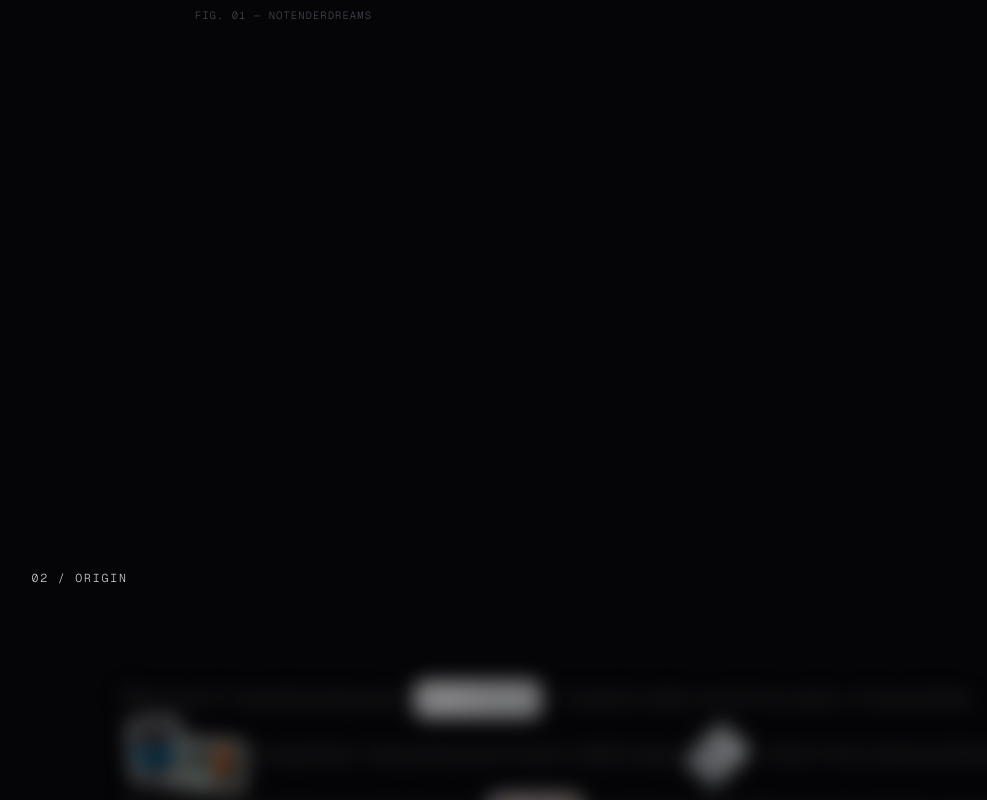
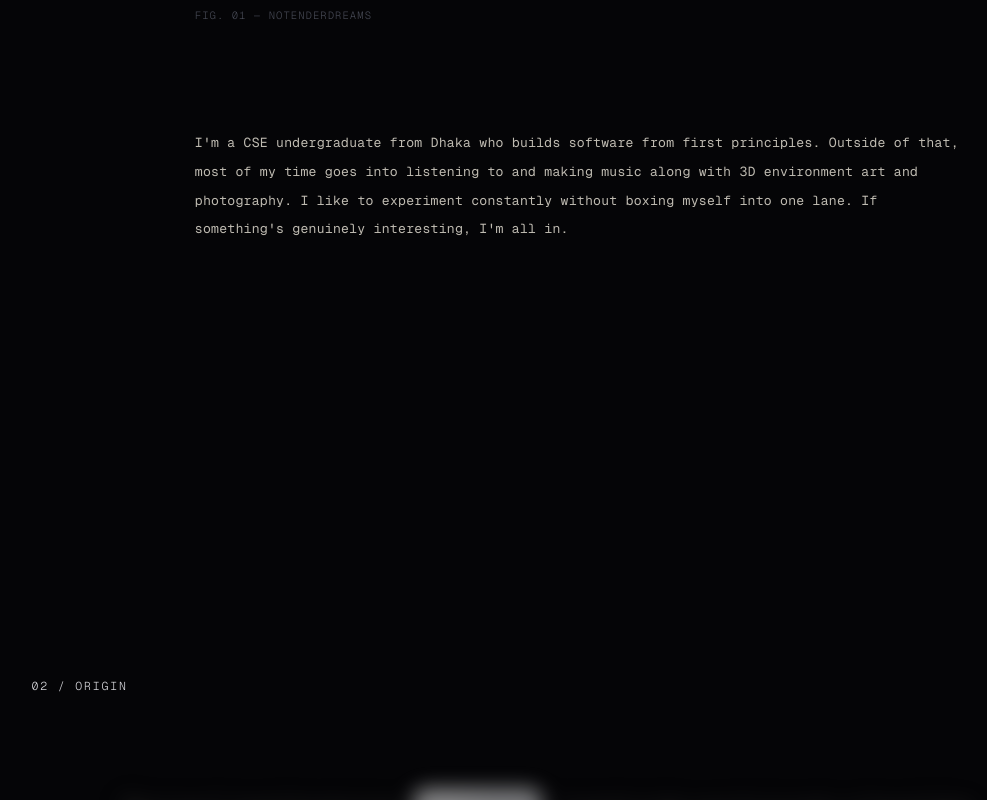
Before and after one commit to notenderdreams/portfolio, a React (Vite) app: page / in a window 1280 px wide. Shown: the part 1320-2120 px from the top of the page, without its empty margins (58-1045 px from the left). Built offline with nearby package versions, Linux system fonts and the light colour scheme.

Commit message:
fix: profile paragraph with scroll animation

```diff
--- a/src/components/sections/AboutSection.tsx
+++ b/src/components/sections/AboutSection.tsx
@@ -41,6 +41,30 @@ export const AboutSection: React.FC = () => {
           },
         }
       );
+
+      const bioEl = section.querySelector('.about-bio-fullwidth');
+      const bioSentences = section.querySelectorAll('.bio-sentence');
+
+      if (bioEl && bioSentences.length > 0) {
+        gsap.fromTo(
+          bioSentences,
+          { autoAlpha: 0, y: 22, filter: 'blur(10px)' },
+          {
+            autoAlpha: 1,
+            y: 0,
+            filter: 'blur(0px)',
+            duration: 1.05,
+            stagger: 0.14,
+            ease: 'power3.out',
+            clearProps: 'opacity,visibility,transform,filter',
+            scrollTrigger: {
+              trigger: bioEl,
+              start: 'top 85%',
+              once: true,
+            },
+          }
+        );
+      }
 
       ScrollTrigger.create({
         trigger: section,
@@ -117,15 +141,25 @@ export const AboutSection: React.FC = () => {
                 </dd>
               </div>
             </dl>
+          </div>
+        </div>
 
-            <div className="about-bio-text">
-              <p className="reveal-item reveal-delay-7">
-                I am a CSE undergraduate from Dhaka, building software from first principles. My work
-                gravitates toward <b>low-level software</b>, <b>3D environments</b>, and{' '}
-                <b>electronic music</b>.
-              </p>
-            </div>
-          </div>
+        {/* Full-width Bio Paragraph below profile grid */}
+        <div className="about-bio-text about-bio-fullwidth">
+          <p className="bio-narrative-paragraph">
+            <span className="bio-sentence">
+              I'm a CSE undergraduate from Dhaka who builds software from first principles.
+            </span>{' '}
+            <span className="bio-sentence">
+              Outside of that, most of my time goes into listening to and making music along with 3D environment art and photography.
+            </span>{' '}
+            <span className="bio-sentence">
+              I like to experiment constantly without boxing myself into one lane.
+            </span>{' '}
+            <span className="bio-sentence">
+              If something's genuinely interesting, I'm all in.
+            </span>
+          </p>
         </div>
       </div>
     </section>
--- a/src/data/toolbox.ts
+++ b/src/data/toolbox.ts
@@ -88,6 +88,7 @@ export const toolTableGroups: ToolTableGroup[] = [
       { name: 'Bun', slug: 'bun' },
       { name: 'Docker', slug: 'docker' },
       { name: 'Git', slug: 'git' },
+      { name: 'GitHub Actions', slug: 'githubactions' },
       { name: 'CMake', slug: 'cmake' },
       { name: 'Gradle', slug: 'gradle' },
       { name: 'Maven', slug: 'maven' },
@@ -111,8 +112,8 @@ export const toolTableGroups: ToolTableGroup[] = [
 ];
 
 export const creativeTools: ToolEntry[] = [
-  { name: 'Unreal Engine 5', slug: 'unreal' },
-  { name: 'DaVinci Resolve', slug: 'davinci' },
+  { name: 'Unreal Engine', slug: 'unreal' },
+  { name: 'Resolve', slug: 'davinci' },
   { name: 'Affinity', slug: 'affinity' },
   { name: 'Ableton Live', slug: 'ableton' },
   { name: 'Figma', slug: 'figma' },
--- a/src/styles/index.css
+++ b/src/styles/index.css
@@ -1543,6 +1543,32 @@ main {
 .about-bio-text p b {
   color: var(--ink);
   font-weight: 400;
+}
+
+/* Full-width Bio Narrative (Spans full container beneath profile grid) */
+.about-bio-fullwidth {
+  width: 100%;
+  max-width: 100%;
+  margin-top: clamp(6.5rem, 12vh, 10rem);
+}
+
+.about-bio-fullwidth p {
+  font-size: clamp(0.76rem, 1.2vw, 0.82rem);
+  line-height: 2.2;
+  color: rgba(244, 238, 226, 0.78);
+  font-weight: 400;
+  letter-spacing: 0.02em;
+  transition: color 0.3s ease, text-shadow 0.3s ease;
+}
+
+.about-bio-fullwidth .bio-sentence {
+  display: inline;
+  will-change: transform, opacity, filter;
+}
+
+.about-bio-fullwidth:hover p {
+  color: #ffffff;
+  text-shadow: 0 0 16px rgba(255, 255, 255, 0.35);
 }
 
 /* Origin Section (02 / origin) */
```
Also changed, not shown: public/icons/devicon/githubactions.svg (added).
